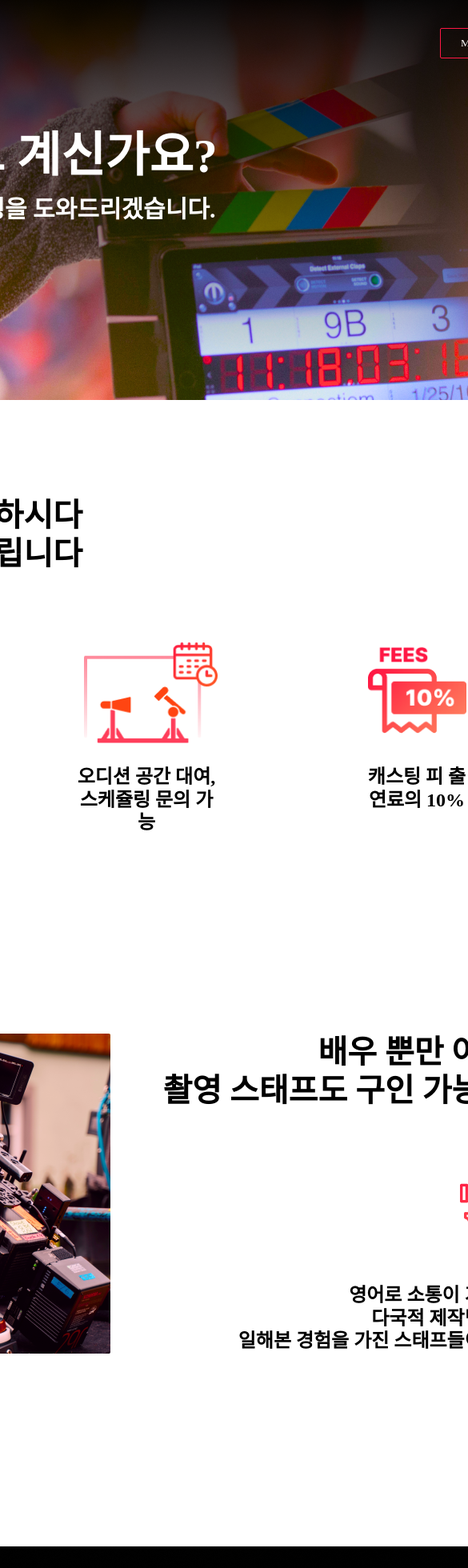
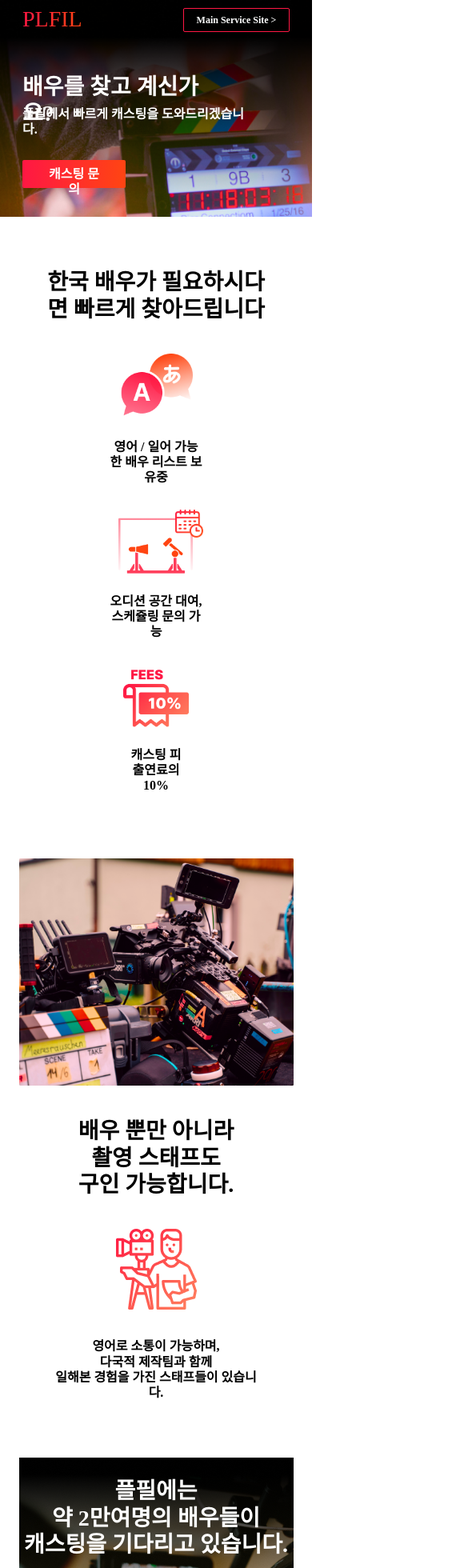
Before and after one commit to sen2y/plfil_intl_inbound, a Next.js app: page / in a window 390 px wide. Shown: the top 1960 px of the page at 80% size, 585 px wide, since content can reach past the window. Built offline with nearby package versions, Linux system fonts and the light colour scheme; a web font is replaced by a local one.

Commit message:
반응형 반영 / section3 슬라이드 미구현

```diff
--- a/components/Banner.js
+++ b/components/Banner.js
@@ -1,14 +1,39 @@
-import React from "react";
+import React, { useEffect, useState } from "react";
 import styled from "styled-components";
 
 const Banner = () => {
+  const [isMobile, setIsMobile] = useState(false);
+
+  useEffect(() => {
+    // 클라이언트 측에서만 실행되도록 useEffect 내부에서 window 객체 사용
+    const checkIsMobile = () => {
+      setIsMobile(window.innerWidth <= 768);
+    };
+
+    checkIsMobile(); // 초기 로드 시 체크
+    window.addEventListener("resize", checkIsMobile); // 창 크기 변경 감지
+
+    // 컴포넌트가 언마운트될 때 리스너 제거
+    return () => {
+      window.removeEventListener("resize", checkIsMobile);
+    };
+  }, []);
+
   return (
     <Wrapper>
       <Banner_Header>
         <Logo>PLFIL</Logo>
         <HeaderBtn2>Main Service Site &gt;</HeaderBtn2>
       </Banner_Header>
-      <Banner_Img src="/assets/image/global_banner.png" alt="banner" />
+      <Banner_Img
+        isMobile={isMobile}
+        src={
+          isMobile
+            ? "/assets/image/global_banner_mo.png"
+            : "/assets/image/global_banner.png"
+        }
+        alt="banner"
+      />
 
       <Banner_Text>배우를 찾고 계신가요?</Banner_Text>
       <Banner_SubText>
@@ -24,11 +49,16 @@ const Wrapper = styled.div`
   width: 1440px;
   height: 500px;
   position: relative; /* 부모 컨테이너를 상대 위치로 설정 */
+
+  // mobile 버전
+  @media (max-width: 768px) {
+    width: 100%;
+    height: 100%;
+  }
 `;
 
 const Banner_Header = styled.div`
   display: flex;
-  /* justify-content: space-around; */
   align-items: center;
   top: 14px;
   width: 1440px;
@@ -36,6 +66,15 @@ const Banner_Header = styled.div`
   border: 1px;
   position: absolute;
   color: white;
+
+  /* mobile 버전 */
+  @media (max-width: 768px) {
+    margin: 0px;
+    height: 35px;
+    top: 0;
+    justify-content: space-between;
+    width: 100%;
+  }
 `;
 
 const Logo = styled.p`
@@ -49,6 +88,14 @@ const Logo = styled.p`
   background-image: linear-gradient(93.27deg, #ff1744 0%, #ff4512 100%);
   background-clip: text; /* 텍스트만 그라데이션을 보이도록 클리핑 */
   -webkit-background-clip: text; /* 웹킷 브라우저 지원을 위해 추가*/
+
+  /* mobile 버전 */
+  @media (max-width: 768px) {
+    margin-left: 28px;
+    margin-top: 12px;
+    font-size: 28px;
+    line-height: 35.33px;
+  }
 `;
 
 const HeaderBtn2 = styled.button`
@@ -60,11 +107,26 @@ const HeaderBtn2 = styled.button`
   border-radius: 2px;
   gap: 10px;
   color: white;
-  padding: 8px 16px;
   cursor: pointer;
+  font-weight: 700;
+  font-size: 14px;
+  line-height: 22px;
+  text-align: center;
+
+  /* mobile 버전 */
+  @media (max-width: 768px) {
+    margin: 14px 28px 0px 0px;
+    width: 133px;
+    height: 30px;
+    font-size: 12px;
+    line-height: 22px;
+    font-weight: 700;
+  }
 `;
 
-const Banner_Img = styled.img``;
+const Banner_Img = styled.img`
+  width: ${(props) => (props.isMobile ? "100%" : "1440px")};
+`;
 
 const Banner_Text = styled.h3`
   font-size: 60px;
@@ -74,6 +136,16 @@ const Banner_Text = styled.h3`
   top: 160px;
   left: 240px;
   color: white;
+
+  /* mobile 버전 */
+  @media (max-width: 768px) {
+    font-size: 28px;
+    line-height: 33.41px;
+    top: 92px;
+    left: 28px;
+    width: 246px;
+    height: 33px;
+  }
 `;
 
 const Banner_SubText = styled.h2`
@@ -84,6 +156,16 @@ const Banner_SubText = styled.h2`
   top: 244px;
   left: 240px;
   color: white;
+
+  /* mobile 버전 */
+  @media (max-width: 768px) {
+    font-size: 16px;
+    line-height: 19.09px;
+    top: 133px;
+    left: 28px;
+    width: 279px;
+    height: 28px;
+  }
 `;
 
 const ContactBtn = styled.button`
@@ -102,6 +184,18 @@ const ContactBtn = styled.button`
   font-weight: 700;
   line-height: 23.87px;
   position: absolute;
+
+  /* mobile 버전 */
+  @media (max-width: 768px) {
+    width: 129px;
+    height: 35px;
+    top: 200px;
+    left: 28px;
+    font-size: 16px;
+    line-height: 19.09px;
+    font-weight: 700;
+    padding: 8px 28px;
+  }
 `;
 
 export default Banner;
--- a/components/Sec1.js
+++ b/components/Sec1.js
@@ -1,40 +1,61 @@
-import React from "react";
+import React, { useEffect, useState } from "react";
 import styled from "styled-components";
 
 const Sec1 = () => {
+  const [isMobile, setIsMobile] = useState(false);
+
+  useEffect(() => {
+    // 클라이언트 측에서만 실행되도록 useEffect 내부에서 window 객체 사용
+    const checkIsMobile = () => {
+      setIsMobile(window.innerWidth <= 768);
+    };
+
+    checkIsMobile(); // 초기 로드 시 체크
+    window.addEventListener("resize", checkIsMobile); // 창 크기 변경 감지
+
+    // 컴포넌트가 언마운트될 때 리스너 제거
+    return () => {
+      window.removeEventListener("resize", checkIsMobile);
+    };
+  }, []);
+
   return (
     <Wrapper>
       <Sec1_Title>한국 배우가 필요하시다면 빠르게 찾아드립니다</Sec1_Title>
 
       <Container_Wrapper>
         <Sec1_Container>
+          {/* 이 부분 글자랑 이미지 간격이 잘 안맞아서 임의로 마진값 설정함. */}
           <Sec1_img
-            width={"138px"}
+            width={isMobile ? "92px" : "138px"}
             src="/assets/image/sec1_img1.png"
             alt="Korean actor casting platform Plfil"
           />
-          <Sec1_SubText width={"178px"}>
+          <Sec1_SubText width={isMobile ? "119px" : "178px"}>
             영어 / 일어 가능한 배우 리스트 보유중
           </Sec1_SubText>
         </Sec1_Container>
         <Sec1_Container>
           <Sec1_img
             marginLeft={"11.5px"}
-            width={"167px"}
+            width={isMobile ? "106px" : "167px"}
             src="/assets/image/sec1_img2.png"
             alt="Korean actor casting platform Plfil"
           />
-          <Sec1_SubText width={"178px"}>
+          <Sec1_SubText width={isMobile ? "119px" : "178px"}>
             오디션 공간 대여, 스케쥴링 문의 가능
           </Sec1_SubText>
         </Sec1_Container>
         <Sec1_Container>
           <Sec1_img
-            width={"123px"}
+            width={isMobile ? "82px" : "123px"}
             src="/assets/image/sec1_img3.png"
             alt="Korean actor casting platform Plfil"
           />
-          <Sec1_SubText width={"138px"}>캐스팅 피 출연료의 10%</Sec1_SubText>
+          <Sec1_SubText width={isMobile ? "92px" : "138px"}>
+            캐스팅 피<br />
+            출연료의 10%
+          </Sec1_SubText>
         </Sec1_Container>
       </Container_Wrapper>
     </Wrapper>
@@ -44,11 +65,18 @@ const Sec1 = () => {
 const Wrapper = styled.div`
   width: 1440px;
   height: 632px;
-  background-color: white;
   /* position: relative; 부모 컨테이너를 상대 위치로 설정 */
+
+  @media (max-width: 768px) {
+    display: flex;
+    flex-direction: column;
+    align-items: center;
+    width: 100%;
+    height: 100%;
+    padding-bottom: 150px; // Wrapper가 컴포넌트 끝까지 차지 못해서 임의로 설정함.
+  }
 `;
-
-const Sec1_Title = styled.h2`
+const Sec1_Title = styled.div`
   position: absolute;
   width: 399px;
   height: 96px;
@@ -58,43 +86,75 @@ const Sec1_Title = styled.h2`
   font-size: 40px;
   line-height: 47.73px;
   color: black;
+
+  @media (max-width: 768px) {
+    position: relative;
+    width: 280px;
+    height: 66px;
+    margin-left: 0px;
+    top: 61px;
+    font-weight: 700;
+    font-size: 28px;
+    line-height: 33.41px;
+    text-align: center;
+  }
 `;
 
 const Container_Wrapper = styled.div`
   display: flex;
   flex-direction: row;
+  justify-content: center;
   align-items: center;
-  justify-content: center;
   width: 1440px;
   height: 300px;
   position: relative; /* 부모 컨테이너를 상대 위치로 설정 */
   top: 253px;
+
+  @media (max-width: 768px) {
+    flex-direction: column;
+    width: 100%;
+    height: 100%;
+    top: 86px;
+  }
 `;
 
 const Sec1_Container = styled.div`
   display: flex;
   flex-direction: column;
   align-items: center;
+  justify-content: center;
   width: 314px;
   height: 300px;
   margin-right: 24px;
+
+  @media (max-width: 768px) {
+    margin-right: 0px;
+    height: 174px;
+    margin-bottom: 20px;
+  }
 `;
 
 const Sec1_img = styled.img`
   width: ${(props) => props.width};
-  margin-top: 50px;
+  /* margin-top: 50px; */
   margin-left: ${(props) => props.marginLeft || "0px"};
 `;
 
 const Sec1_SubText = styled.p`
-  position: absolute;
   width: ${(props) => props.width};
   height: 58px;
-  top: 204px;
+  margin-top: 25px;
   font-weight: 600;
   font-size: 24px;
   line-height: 28.64px;
   text-align: center;
+
+  @media (max-width: 768px) {
+    top: 200px;
+    height: 38px;
+    font-size: 16px;
+    line-height: 19.09px;
+  }
 `;
 
 export default Sec1;
--- a/components/Sec2.js
+++ b/components/Sec2.js
@@ -1,25 +1,55 @@
-import React from "react";
+import React, { useEffect, useState } from "react";
 import styled from "styled-components";
 
-const Sec1 = () => {
+const Sec2 = () => {
+  const [isMobile, setIsMobile] = useState(false);
+
+  useEffect(() => {
+    // 클라이언트 측에서만 실행되도록 useEffect 내부에서 window 객체 사용
+    const checkIsMobile = () => {
+      setIsMobile(window.innerWidth <= 768);
+    };
+
+    checkIsMobile(); // 초기 로드 시 체크
+    window.addEventListener("resize", checkIsMobile); // 창 크기 변경 감지
+
+    // 컴포넌트가 언마운트될 때 리스너 제거
+    return () => {
+      window.removeEventListener("resize", checkIsMobile);
+    };
+  }, []);
+
   return (
     <Wrapper>
       <Sec2_Container>
         <Sec2_img
-          width="483px"
+          width={isMobile ? "343px" : "483px"}
           src="/assets/image/sec2_img1.png"
           alt="Korean actor casting platform Plfil"
         />
         <Sec2_InnerContainer>
+          {isMobile ? (
+            <Sec2_InnerText>
+              배우 뿐만 아니라
+              <br />
+              촬영 스태프도
+              <br />
+              구인 가능합니다.
+            </Sec2_InnerText>
+          ) : (
             <Sec2_InnerText>
               배우 뿐만 아니라
               <br />
               촬영 스태프도 구인 가능합니다.
             </Sec2_InnerText>
+          )}
+          <Img_Wrapper>
             <Sec2_InnerImg
               src="/assets/image/sec2_img2.png"
               alt="Korean actor casting platform Plfil"
             />
+          </Img_Wrapper>
+
           <Sec2_InnerSubText>
             영어로 소통이 가능하며,
             <br />
@@ -38,6 +68,11 @@ const Wrapper = styled.div`
   justify-content: center;
   width: 1440px;
   height: 640px;
+
+  @media (max-width: 768px) {
+    width: 100%;
+    height: 100%;
+  }
 `;
 
 const Sec2_Container = styled.div`
@@ -46,6 +81,24 @@ const Sec2_Container = styled.div`
   width: 1080px;
   height: 400px;
   margin-top: 160px;
+
+  @media (max-width: 768px) {
+    flex-direction: column;
+    align-items: center;
+    width: 100%;
+    height: 100%;
+    margin-top: 0px;
+  }
+`;
+
+const Img_Wrapper = styled.div`
+  @media (max-width: 768px) {
+    display: flex;
+    justify-content: center;
+    align-items: center;
+    width: 100%;
+    height: 100%;
+  }
 `;
 
 const Sec2_img = styled.img`
@@ -57,6 +110,12 @@ const Sec2_InnerContainer = styled.div`
   flex-direction: column;
   width: 597px;
   height: 400px;
+
+  @media (max-width: 768px) {
+    margin-top: 40px;
+    width: 255px;
+    height: 325px;
+  }
 `;
 
 const Sec2_InnerText = styled.h3`
@@ -67,6 +126,15 @@ const Sec2_InnerText = styled.h3`
   font-size: 40px;
   line-height: 47.73px;
   text-align: right;
+
+  @media (max-width: 768px) {
+    margin-left: 0px;
+    width: 255px;
+    height: 99px;
+    font-size: 28px;
+    line-height: 33.41px;
+    text-align: center;
+  }
 `;
 
 const Sec2_InnerImg = styled.img`
@@ -74,6 +142,11 @@ const Sec2_InnerImg = styled.img`
   height: 101px;
   margin-left: 437px;
   margin-top: 80px;
+
+  @media (max-width: 768px) {
+    margin-left: 0;
+    margin-top: 40px;
+  }
 `;
 
 const Sec2_InnerSubText = styled.p`
@@ -85,6 +158,15 @@ const Sec2_InnerSubText = styled.p`
   font-size: 24px;
   line-height: 28.64px;
   text-align: right;
+
+  @media (max-width: 768px) {
+    margin-left: 0px;
+    width: 255px;
+    height: 57px;
+    font-size: 16px;
+    line-height: 19.09px;
+    text-align: center;
+  }
 `;
 
-export default Sec1;
+export default Sec2;
--- a/components/Sec3.js
+++ b/components/Sec3.js
@@ -1,20 +1,49 @@
-import React from "react";
+import React, { useEffect, useState } from "react";
 import styled from "styled-components";
 
 const Sec3 = () => {
+  const [isMobile, setIsMobile] = useState(false);
+
+  useEffect(() => {
+    // 클라이언트 측에서만 실행되도록 useEffect 내부에서 window 객체 사용
+    const checkIsMobile = () => {
+      setIsMobile(window.innerWidth <= 768);
+    };
+
+    checkIsMobile(); // 초기 로드 시 체크
+    window.addEventListener("resize", checkIsMobile); // 창 크기 변경 감지
+
+    // 컴포넌트가 언마운트될 때 리스너 제거
+    return () => {
+      window.removeEventListener("resize", checkIsMobile);
+    };
+  }, []);
+
   return (
     <Wrapper>
       <Sec3_Container>
         <Sec3_img
-          src="/assets/image/sec3_img1.png"
-          alt="플필이 보유한 2만여명의 배우 캐스팅 가능 이미지"
+          src={
+            isMobile
+              ? "/assets/image/sec3_img1_mo.png"
+              : "/assets/image/sec3_img1.png"
+          }
+          alt="Korean actor casting platform Plfil"
         ></Sec3_img>
-
-        <Sec3_InnerText>
-          플필에는 약 2만여명의 배우들이
-          <br />
-          캐스팅을 기다리고 있습니다.
-        </Sec3_InnerText>
+        {isMobile ? (
+          <Sec3_InnerText>
+            플필에는
+            <br />약 2만여명의 배우들이
+            <br />
+            캐스팅을 기다리고 있습니다.
+          </Sec3_InnerText>
+        ) : (
+          <Sec3_InnerText>
+            플필에는 약 2만여명의 배우들이
+            <br />
+            캐스팅을 기다리고 있습니다.
+          </Sec3_InnerText>
+        )}
       </Sec3_Container>
       <Sec3_Text>
         플필을 통해
@@ -31,6 +60,16 @@ const Wrapper = styled.div`
   justify-content: center;
   width: 1440px;
   height: 1312px;
+
+  // mobile 버전
+  @media (max-width: 768px) {
+    flex-direction: column;
+    align-items: center;
+    justify-content: flex-start;
+    width: 100%;
+    height: 100%;
+    margin-bottom: 200px;
+  }
 `;
 
 const Sec3_Container = styled.div`
@@ -38,6 +77,16 @@ const Sec3_Container = styled.div`
   top: 1933px;
   width: 1080px;
   height: 428px;
+
+  // mobile 버전
+  @media (max-width: 768px) {
+    position: relative;
+    margin-top: 100px;
+    top: 0px;
+    width: 343px;
+    height: 500px;
+    /* background-color: blue; */
+  }
 `;
 
 const Sec3_img = styled.img``;
@@ -53,6 +102,17 @@ const Sec3_InnerText = styled.h2`
   line-height: 47.73px;
   text-align: right;
   color: white;
+
+  // mobile 버전
+  @media (max-width: 768px) {
+    top: 25px;
+    width: 343px;
+    height: 99px;
+    left: 0;
+    font-size: 28px;
+    line-height: 33.41px;
+    text-align: center;
+  }
 `;
 
 const Sec3_Text = styled.div`
@@ -66,6 +126,18 @@ const Sec3_Text = styled.div`
   line-height: 57.28px;
   font-style: normal;
   text-shadow: 0px 4px 4px rgba(0, 0, 0, 0.12);
+
+  // mobile 버전
+  @media (max-width: 768px) {
+    position: relative;
+    top: 0px;
+    margin-top: 100px;
+    width: 257px;
+    height: 129px;
+    font-size: 36px;
+    line-height: 42.96px;
+    text-align: center;
+  }
 `;
 
 const Sec3_Btn = styled.button`
@@ -85,6 +157,15 @@ const Sec3_Btn = styled.button`
   font-size: 28px;
   line-height: 33.41px;
   text-align: center;
+
+  // mobile 버전
+  @media (max-width: 768px) {
+    position: relative;
+    top: 0px;
+    margin-top: 40px;
+    width: 342px;
+    text-align: center;
+  }
 `;
 
 export default Sec3;
--- a/pages/index.js
+++ b/pages/index.js
@@ -37,6 +37,7 @@ export default function Home() {
 Home.title = "플필 - 한국 배우 캐스팅 서비스"; // Home 페이지의 타이틀 설정
 
 const Wrapper = styled.div`
+  width: 100%;
   display: flex;
   flex-direction: column;
   align-items: center;
```
Also changed, not shown: public/assets/image/global_banner_mo.png (added), public/assets/image/sec3_img1_mo.png (added). Lines whose indentation alone changed are shown as unchanged.
